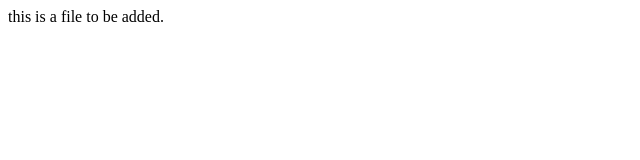
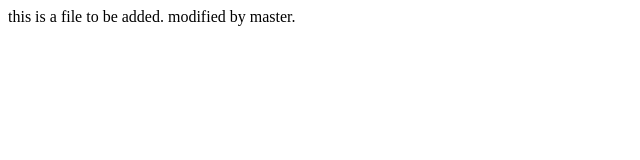
Before and after one commit to eastern3/vsCodeGit, a plain HTML site: page index.html in a window 1280 px wide. Shown: the whole page, without its empty margins (0-640 px from the left). Drawn offline with Linux system fonts and the light colour scheme.

Commit message:
modified by master index.html

```diff
--- a/index.html
+++ b/index.html
@@ -1,6 +1,6 @@
 <!DOCTYPE html>
 <html>
 <body>
-this is a file to be added.
+this is a file to be added. modified by master.
 </body>
 </html>
```
